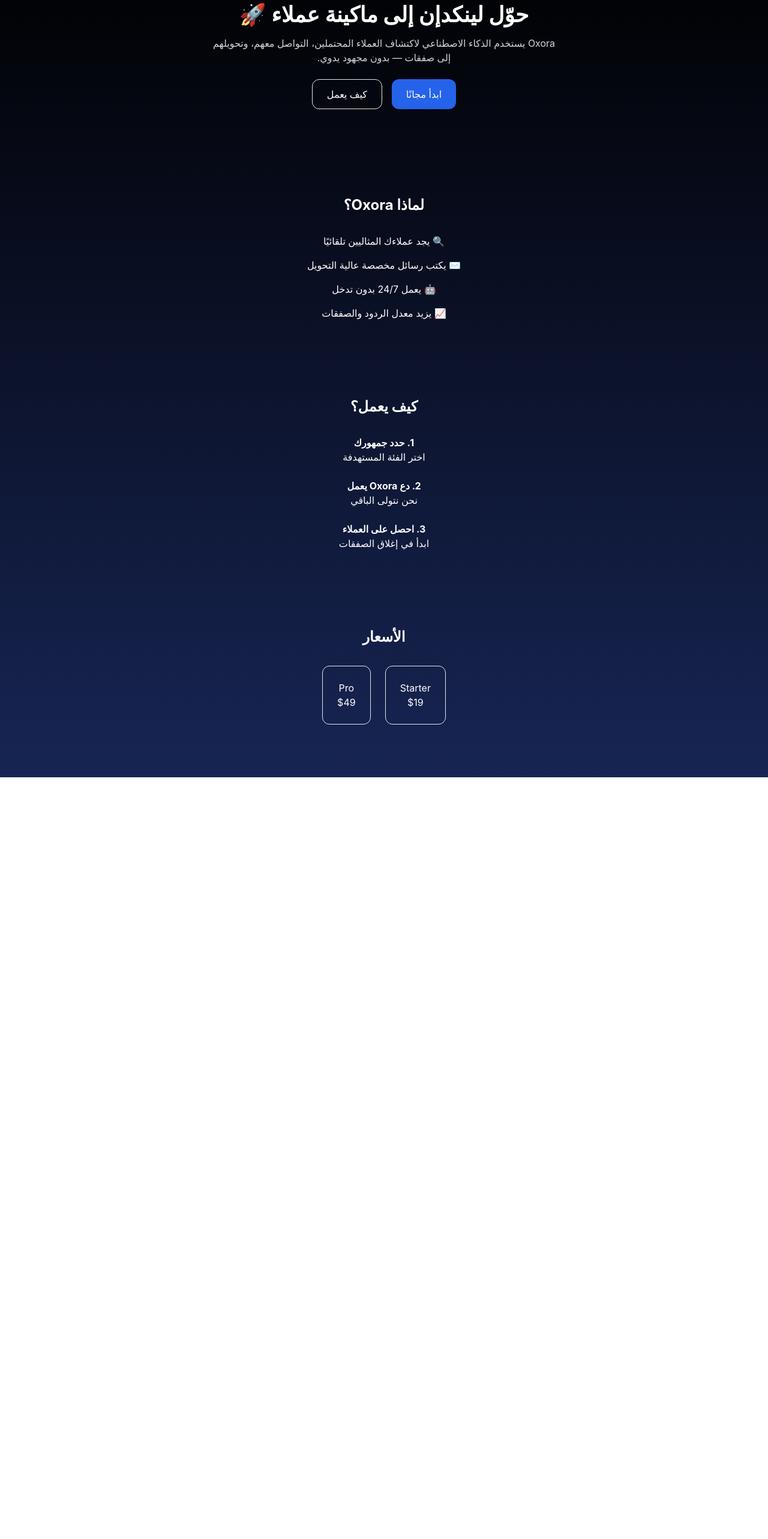
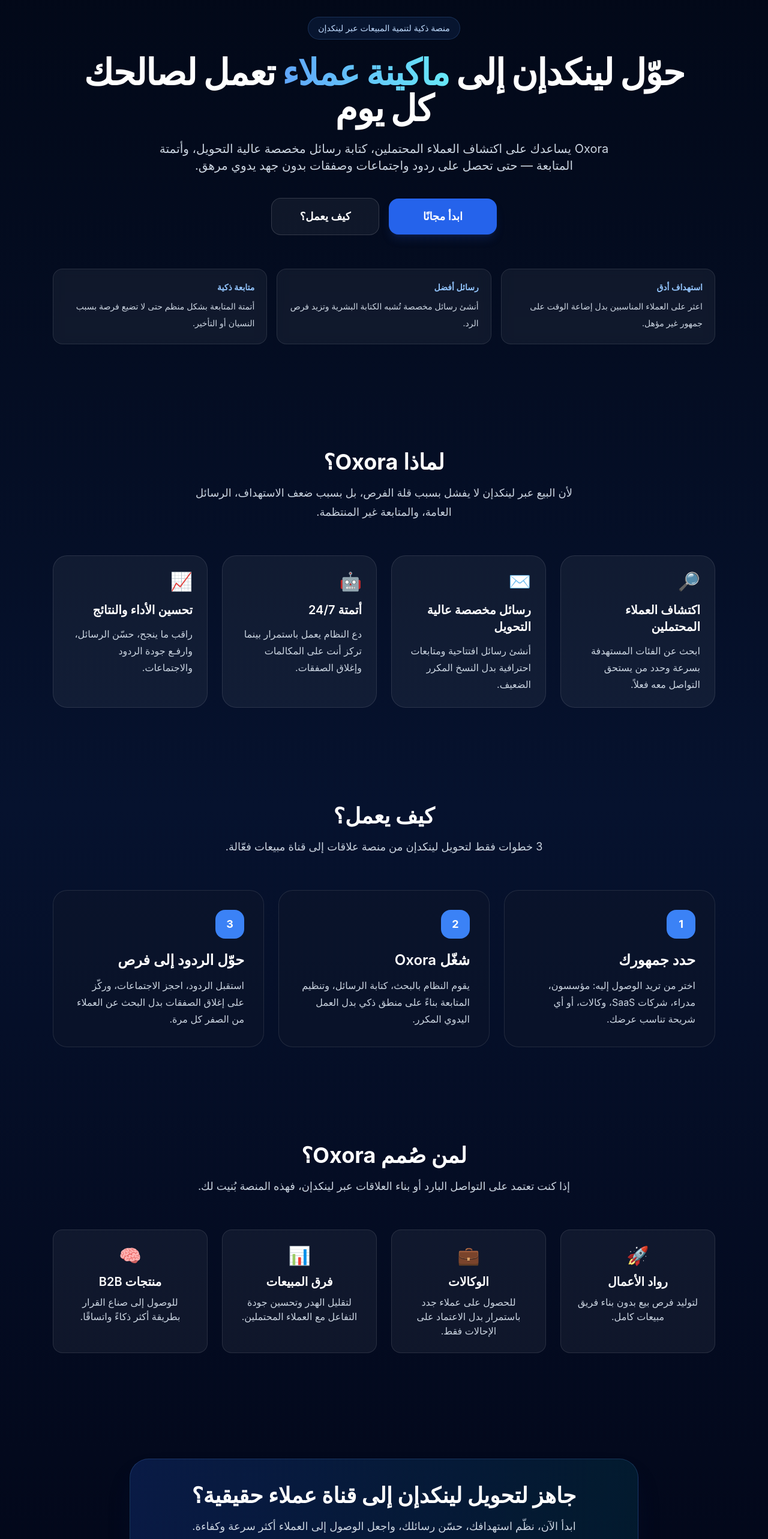
Before and after one commit to Eng2Fadi/oxora, a Next.js app: page / in a window 1280 px wide. Shown: the part 100-2666 px from the top of the page at 60% size. Before the commit the page ends 1396 px from the top, so only its background shows below. Built offline with nearby package versions, Linux system fonts and the light colour scheme.

Commit message:
Update page.tsx

```diff
--- a/src/app/page.tsx
+++ b/src/app/page.tsx
@@ -1,72 +1,248 @@
 export default function Home() {
   return (
-    <main className="min-h-screen bg-gradient-to-b from-black to-blue-950 text-white p-6">
+    <main className="min-h-screen bg-gradient-to-b from-[#020817] via-[#06122e] to-[#020617] text-white">
+      {/* Hero */}
+      <section className="mx-auto max-w-6xl px-6 pb-24 pt-24 text-center md:pt-32">
+        <div className="mx-auto mb-6 inline-flex items-center rounded-full border border-blue-400/20 bg-blue-500/10 px-4 py-2 text-sm text-blue-200">
+          منصة ذكية لتنمية المبيعات عبر لينكدإن
+        </div>
 
-      {/* HERO */}
-      <section className="text-center py-20">
-        <h1 className="text-4xl font-bold mb-4">
-          حوّل لينكدإن إلى ماكينة عملاء 🚀
+        <h1 className="mx-auto mb-6 max-w-5xl text-4xl font-extrabold leading-tight tracking-tight md:text-6xl">
+          حوّل لينكدإن إلى{" "}
+          <span className="bg-gradient-to-r from-blue-400 to-cyan-300 bg-clip-text text-transparent">
+            ماكينة عملاء
+          </span>{" "}
+          تعمل لصالحك كل يوم
         </h1>
-        <p className="text-gray-300 max-w-xl mx-auto mb-6">
-          Oxora يستخدم الذكاء الاصطناعي لاكتشاف العملاء المحتملين،
-          التواصل معهم، وتحويلهم إلى صفقات — بدون مجهود يدوي.
+
+        <p className="mx-auto mb-10 max-w-3xl text-lg leading-8 text-slate-300 md:text-xl">
+          Oxora يساعدك على اكتشاف العملاء المحتملين، كتابة رسائل مخصصة عالية
+          التحويل، وأتمتة المتابعة — حتى تحصل على ردود واجتماعات وصفقات بدون
+          جهد يدوي مرهق.
         </p>
 
-        <div className="flex gap-4 justify-center">
-          <button className="bg-blue-600 px-6 py-3 rounded-xl">
+        <div className="flex flex-col items-center justify-center gap-4 sm:flex-row">
+          <a
+            href="/dashboard"
+            className="inline-flex min-w-[180px] items-center justify-center rounded-2xl bg-blue-600 px-8 py-4 text-lg font-semibold text-white shadow-lg shadow-blue-900/30 transition hover:bg-blue-500"
+          >
             ابدأ مجانًا
-          </button>
-          <button className="border px-6 py-3 rounded-xl">
-            كيف يعمل
-          </button>
+          </a>
+
+          <a
+            href="#how-it-works"
+            className="inline-flex min-w-[180px] items-center justify-center rounded-2xl border border-white/15 bg-white/5 px-8 py-4 text-lg font-semibold text-white transition hover:bg-white/10"
+          >
+            كيف يعمل؟
+          </a>
         </div>
-      </section>
 
-      {/* WHY */}
-      <section className="py-16 text-center">
-        <h2 className="text-2xl font-bold mb-8">لماذا Oxora؟</h2>
-        <div className="grid gap-4">
-          <p>🔍 يجد عملاءك المثاليين تلقائيًا</p>
-          <p>✉️ يكتب رسائل مخصصة عالية التحويل</p>
-          <p>🤖 يعمل 24/7 بدون تدخل</p>
-          <p>📈 يزيد معدل الردود والصفقات</p>
-        </div>
-      </section>
+        <div className="mt-14 grid gap-4 text-right md:grid-cols-3">
+          <div className="rounded-2xl border border-white/10 bg-white/5 p-5 backdrop-blur">
+            <div className="mb-2 text-sm font-semibold text-blue-300">
+              استهداف أدق
+            </div>
+            <p className="text-sm leading-7 text-slate-300">
+              اعثر على العملاء المناسبين بدل إضاعة الوقت على جمهور غير مؤهل.
+            </p>
+          </div>
 
-      {/* HOW */}
-      <section className="py-16 text-center">
-        <h2 className="text-2xl font-bold mb-8">كيف يعمل؟</h2>
-        <div className="grid gap-6">
-          <div>
-            <h3 className="font-bold">1. حدد جمهورك</h3>
-            <p>اختر الفئة المستهدفة</p>
+          <div className="rounded-2xl border border-white/10 bg-white/5 p-5 backdrop-blur">
+            <div className="mb-2 text-sm font-semibold text-blue-300">
+              رسائل أفضل
+            </div>
+            <p className="text-sm leading-7 text-slate-300">
+              أنشئ رسائل مخصصة تُشبه الكتابة البشرية وتزيد فرص الرد.
+            </p>
           </div>
-          <div>
-            <h3 className="font-bold">2. دع Oxora يعمل</h3>
-            <p>نحن نتولى الباقي</p>
-          </div>
-          <div>
-            <h3 className="font-bold">3. احصل على العملاء</h3>
-            <p>ابدأ في إغلاق الصفقات</p>
+
+          <div className="rounded-2xl border border-white/10 bg-white/5 p-5 backdrop-blur">
+            <div className="mb-2 text-sm font-semibold text-blue-300">
+              متابعة ذكية
+            </div>
+            <p className="text-sm leading-7 text-slate-300">
+              أتمتة المتابعة بشكل منظم حتى لا تضيع فرصة بسبب النسيان أو التأخير.
+            </p>
           </div>
         </div>
       </section>
 
-      {/* PRICING */}
-      <section className="py-16 text-center">
-        <h2 className="text-2xl font-bold mb-8">الأسعار</h2>
-        <div className="flex gap-6 justify-center">
-          <div className="border p-6 rounded-xl">
-            <h3>Starter</h3>
-            <p>$19</p>
+      {/* Why Oxora */}
+      <section className="mx-auto max-w-6xl px-6 py-20">
+        <div className="mb-14 text-center">
+          <h2 className="mb-4 text-3xl font-bold md:text-4xl">لماذا Oxora؟</h2>
+          <p className="mx-auto max-w-2xl text-lg leading-8 text-slate-300">
+            لأن البيع عبر لينكدإن لا يفشل بسبب قلة الفرص، بل بسبب ضعف
+            الاستهداف، الرسائل العامة، والمتابعة غير المنتظمة.
+          </p>
+        </div>
+
+        <div className="grid gap-6 md:grid-cols-2 xl:grid-cols-4">
+          <div className="rounded-3xl border border-white/10 bg-white/5 p-6">
+            <div className="mb-4 text-3xl">🔎</div>
+            <h3 className="mb-3 text-xl font-semibold">
+              اكتشاف العملاء المحتملين
+            </h3>
+            <p className="leading-7 text-slate-300">
+              ابحث عن الفئات المستهدفة بسرعة وحدد من يستحق التواصل معه فعلاً.
+            </p>
           </div>
-          <div className="border p-6 rounded-xl">
-            <h3>Pro</h3>
-            <p>$49</p>
+
+          <div className="rounded-3xl border border-white/10 bg-white/5 p-6">
+            <div className="mb-4 text-3xl">✉️</div>
+            <h3 className="mb-3 text-xl font-semibold">
+              رسائل مخصصة عالية التحويل
+            </h3>
+            <p className="leading-7 text-slate-300">
+              أنشئ رسائل افتتاحية ومتابعات احترافية بدل النسخ المكرر الضعيف.
+            </p>
+          </div>
+
+          <div className="rounded-3xl border border-white/10 bg-white/5 p-6">
+            <div className="mb-4 text-3xl">🤖</div>
+            <h3 className="mb-3 text-xl font-semibold">أتمتة 24/7</h3>
+            <p className="leading-7 text-slate-300">
+              دع النظام يعمل باستمرار بينما تركز أنت على المكالمات وإغلاق
+              الصفقات.
+            </p>
+          </div>
+
+          <div className="rounded-3xl border border-white/10 bg-white/5 p-6">
+            <div className="mb-4 text-3xl">📈</div>
+            <h3 className="mb-3 text-xl font-semibold">
+              تحسين الأداء والنتائج
+            </h3>
+            <p className="leading-7 text-slate-300">
+              راقب ما ينجح، حسّن الرسائل، وارفـع جودة الردود والاجتماعات.
+            </p>
           </div>
         </div>
       </section>
 
+      {/* How it works */}
+      <section
+        id="how-it-works"
+        className="mx-auto max-w-6xl px-6 py-20"
+      >
+        <div className="mb-14 text-center">
+          <h2 className="mb-4 text-3xl font-bold md:text-4xl">كيف يعمل؟</h2>
+          <p className="mx-auto max-w-2xl text-lg leading-8 text-slate-300">
+            3 خطوات فقط لتحويل لينكدإن من منصة علاقات إلى قناة مبيعات فعّالة.
+          </p>
+        </div>
+
+        <div className="grid gap-6 md:grid-cols-3">
+          <div className="rounded-3xl border border-white/10 bg-slate-900/50 p-8">
+            <div className="mb-5 flex h-12 w-12 items-center justify-center rounded-2xl bg-blue-500 text-lg font-bold">
+              1
+            </div>
+            <h3 className="mb-3 text-2xl font-semibold">حدد جمهورك</h3>
+            <p className="leading-7 text-slate-300">
+              اختر من تريد الوصول إليه: مؤسسون، مدراء، شركات SaaS، وكالات،
+              أو أي شريحة تناسب عرضك.
+            </p>
+          </div>
+
+          <div className="rounded-3xl border border-white/10 bg-slate-900/50 p-8">
+            <div className="mb-5 flex h-12 w-12 items-center justify-center rounded-2xl bg-blue-500 text-lg font-bold">
+              2
+            </div>
+            <h3 className="mb-3 text-2xl font-semibold">شغّل Oxora</h3>
+            <p className="leading-7 text-slate-300">
+              يقوم النظام بالبحث، كتابة الرسائل، وتنظيم المتابعة بناءً على
+              منطق ذكي بدل العمل اليدوي المكرر.
+            </p>
+          </div>
+
+          <div className="rounded-3xl border border-white/10 bg-slate-900/50 p-8">
+            <div className="mb-5 flex h-12 w-12 items-center justify-center rounded-2xl bg-blue-500 text-lg font-bold">
+              3
+            </div>
+            <h3 className="mb-3 text-2xl font-semibold">حوّل الردود إلى فرص</h3>
+            <p className="leading-7 text-slate-300">
+              استقبل الردود، احجز الاجتماعات، وركّز على إغلاق الصفقات بدل
+              البحث عن العملاء من الصفر كل مرة.
+            </p>
+          </div>
+        </div>
+      </section>
+
+      {/* Who is it for */}
+      <section className="mx-auto max-w-6xl px-6 py-20">
+        <div className="mb-14 text-center">
+          <h2 className="mb-4 text-3xl font-bold md:text-4xl">
+            لمن صُمم Oxora؟
+          </h2>
+          <p className="mx-auto max-w-2xl text-lg leading-8 text-slate-300">
+            إذا كنت تعتمد على التواصل البارد أو بناء العلاقات عبر لينكدإن،
+            فهذه المنصة بُنيت لك.
+          </p>
+        </div>
+
+        <div className="grid gap-6 md:grid-cols-2 xl:grid-cols-4">
+          <div className="rounded-2xl border border-white/10 bg-white/5 p-6 text-center">
+            <div className="mb-3 text-3xl">🚀</div>
+            <h3 className="mb-2 text-xl font-semibold">رواد الأعمال</h3>
+            <p className="text-slate-300">
+              لتوليد فرص بيع بدون بناء فريق مبيعات كامل.
+            </p>
+          </div>
+
+          <div className="rounded-2xl border border-white/10 bg-white/5 p-6 text-center">
+            <div className="mb-3 text-3xl">💼</div>
+            <h3 className="mb-2 text-xl font-semibold">الوكالات</h3>
+            <p className="text-slate-300">
+              للحصول على عملاء جدد باستمرار بدل الاعتماد على الإحالات فقط.
+            </p>
+          </div>
+
+          <div className="rounded-2xl border border-white/10 bg-white/5 p-6 text-center">
+            <div className="mb-3 text-3xl">📊</div>
+            <h3 className="mb-2 text-xl font-semibold">فرق المبيعات</h3>
+            <p className="text-slate-300">
+              لتقليل الهدر وتحسين جودة التفاعل مع العملاء المحتملين.
+            </p>
+          </div>
+
+          <div className="rounded-2xl border border-white/10 bg-white/5 p-6 text-center">
+            <div className="mb-3 text-3xl">🧠</div>
+            <h3 className="mb-2 text-xl font-semibold">منتجات B2B</h3>
+            <p className="text-slate-300">
+              للوصول إلى صناع القرار بطريقة أكثر ذكاءً واتساقًا.
+            </p>
+          </div>
+        </div>
+      </section>
+
+      {/* Final CTA */}
+      <section className="mx-auto max-w-4xl px-6 py-24">
+        <div className="rounded-[32px] border border-blue-400/20 bg-gradient-to-r from-blue-600/20 to-cyan-500/10 p-10 text-center shadow-2xl shadow-blue-950/20">
+          <h2 className="mb-4 text-3xl font-bold md:text-4xl">
+            جاهز لتحويل لينكدإن إلى قناة عملاء حقيقية؟
+          </h2>
+
+          <p className="mx-auto mb-8 max-w-2xl text-lg leading-8 text-slate-300">
+            ابدأ الآن، نظّم استهدافك، حسّن رسائلك، واجعل الوصول إلى العملاء
+            أكثر سرعة وكفاءة.
+          </p>
+
+          <div className="flex flex-col items-center justify-center gap-4 sm:flex-row">
+            <a
+              href="/dashboard"
+              className="inline-flex min-w-[180px] items-center justify-center rounded-2xl bg-blue-600 px-8 py-4 text-lg font-semibold text-white transition hover:bg-blue-500"
+            >
+              ابدأ مجانًا 🚀
+            </a>
+
+            <a
+              href="/pricing"
+              className="inline-flex min-w-[180px] items-center justify-center rounded-2xl border border-white/15 bg-white/5 px-8 py-4 text-lg font-semibold text-white transition hover:bg-white/10"
+            >
+              عرض الأسعار
+            </a>
+          </div>
+        </div>
+      </section>
     </main>
   );
 }
```
